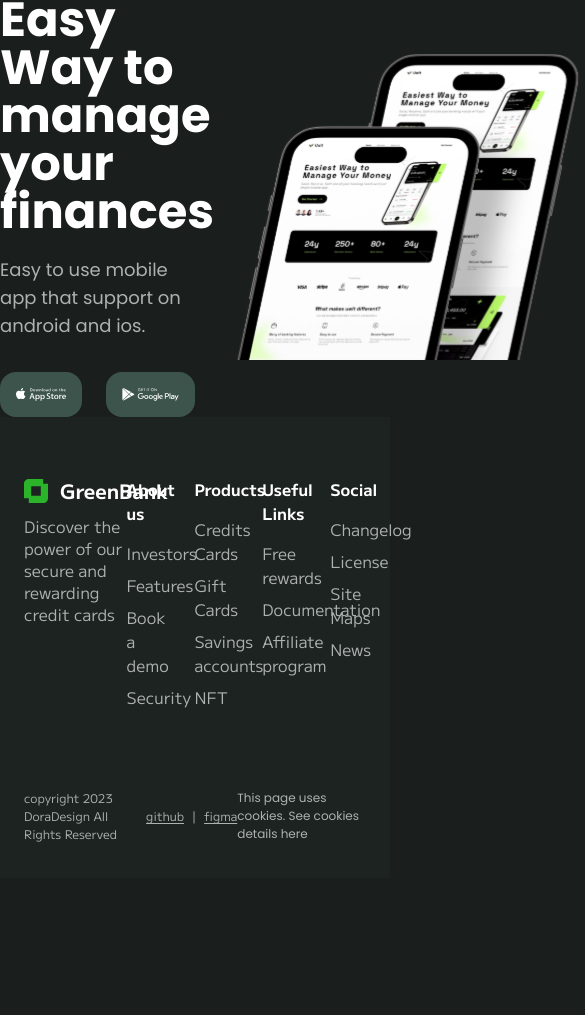
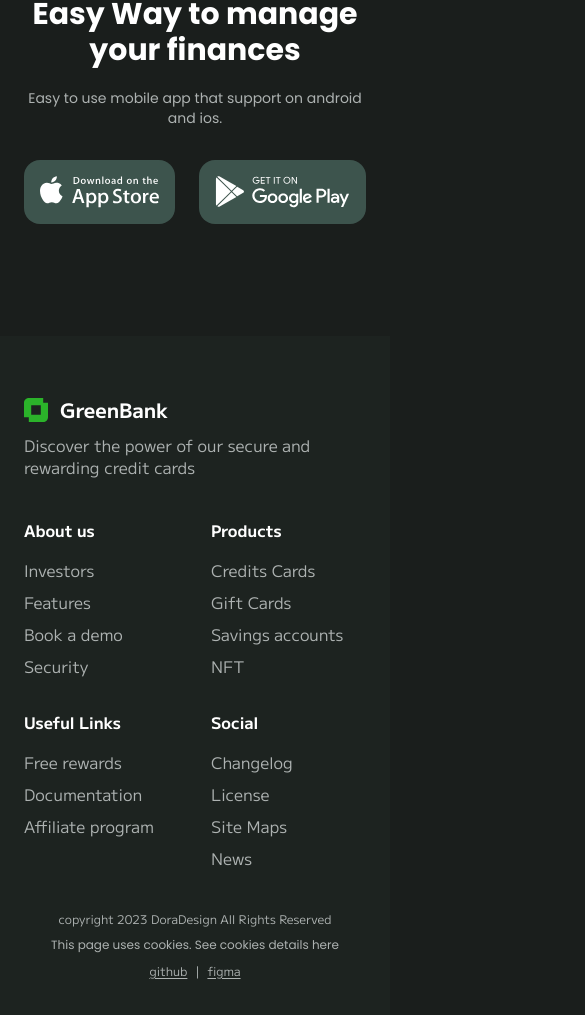
Before and after one commit to Atifsid/green-bank, a React (Vite) app: page / in a window 390 px wide. Shown: the part 5306-6321 px from the top of the page, 585 px wide, since content can reach past the window. Before the commit the page ends 6184 px from the top, so only its background shows below. Built offline with nearby package versions, Linux system fonts and the light colour scheme.

Commit message:
make footer responsive

```diff
--- a/src/components/Footer.jsx
+++ b/src/components/Footer.jsx
@@ -26,13 +26,13 @@ const FOOTER_DATA = [
 function Footer() {
     return (
         <footer className='mt-32'>
-            <div className='flex justify-center'>
-                <div className='flex justify-between items-center w-6xl'>
-                    <div className='w-[50%]'>
-                        <h6 className='ff-poppins-bold text-white text-5xl'>Easy Way to manage your finances</h6>
-                        <h6 className='ff-poppins-regular text-gray text-lg mb-8 mt-5'>Easy to use mobile app that support on android and ios.</h6>
+            <div className='flex justify-center lg:mb-0 mb-28'>
+                <div className='flex justify-center lg:justify-between items-center w-6xl px-6'>
+                    <div className='w-[100%] lg:w-[50%]'>
+                        <h6 className='ff-poppins-bold text-white text-center lg:text-left text-3xl lg:text-4xl'>Easy Way to manage your finances</h6>
+                        <h6 className='ff-poppins-regular text-gray text-center lg:text-left text-sm lg:text-base mb-8 mt-5'>Easy to use mobile app that support on android and ios.</h6>
 
-                        <div className='flex items-center gap-6'>
+                        <div className='flex justify-center lg:justify-start items-center gap-6'>
                             <button className='p-4 rounded-2xl bg-container cursor-pointer'>
                                 <img src={appstore} alt="appstore" />
                             </button>
@@ -43,21 +43,21 @@ function Footer() {
                         </div>
                     </div>
 
-                    <img src={mobileDemo} alt="playstore" />
+                    <img className='hidden lg:block' src={mobileDemo} alt="playstore" />
                 </div>
             </div>
             <div className='bg-[#2834303D]'>
                 <div className='flex justify-center'>
                     <div className='w-6xl px-6 pt-[60px] pb-[35px]'>
-                        <div className='flex justify-between'>
-                            <div className='w-[30%]'>
-                                <div className="flex items-center cursor-pointer">
+                        <div className='flex flex-col lg:flex-row justify-center lg:justify-between'>
+                            <div className='lg:w-[30%] w-[100%] pb-10 lg:pb-0'>
+                                <div className="flex items-center lg:justify-start cursor-pointer">
                                     <img src={logo} alt="logo" height={24} width={24} />
                                     <h1 className='pl-[12px] ff-m-plus-1-bold text-white text-xl'>GreenBank</h1>
                                 </div>
                                 <h6 className='ff-m-plus-1-regular text-gray text-base/5.5 pt-2.5'>Discover the power of our secure and rewarding credit cards</h6>
                             </div>
-                            <div className='grid grid-cols-4 gap-8 text-white'>
+                            <div className='grid lg:grid-cols-4 grid-cols-2 gap-8 text-white'>
                                 {FOOTER_DATA.map((item, idx) => (
                                     <ul className='text-white text-base ff-m-plus-1-bold'>
                                         <li className='pb-4'>{item.heading}</li>
@@ -69,9 +69,9 @@ function Footer() {
                             </div>
                         </div>
 
-                        <div className='flex justify-between items-center mt-20'>
-                            <h6 className='ff-m-plus-1-regular text-gray text-[12px]'>copyright 2023 DoraDesign All Rights Reserved</h6>
-                            <h6 className='ff-m-plus-1-regular text-gray text-[12px]'>
+                        <div className='flex lg:flex-row flex-col gap-2 justify-between items-center mt-10 lg:mt-20'>
+                            <h6 className='ff-m-plus-1-regular text-gray text-[12px] order 1'>copyright 2023 DoraDesign All Rights Reserved</h6>
+                            <h6 className='ff-m-plus-1-regular text-gray text-[12px] order-3 lg:order-2'>
                                 <a
                                     className='cursor-pointer underline underline-offset-2'
                                     href="https://github.com/Atifsid/green-bank"
@@ -92,7 +92,7 @@ function Footer() {
                                     figma
                                 </a>
                             </h6>
-                            <h6 className='ff-poppins-regular text-gray text-[12px]'>This page uses cookies. See cookies details here </h6>
+                            <h6 className='ff-poppins-regular text-gray text-[12px] order-2 lg:order-3'>This page uses cookies. See cookies details here </h6>
                         </div>
                     </div>
                 </div>
```
